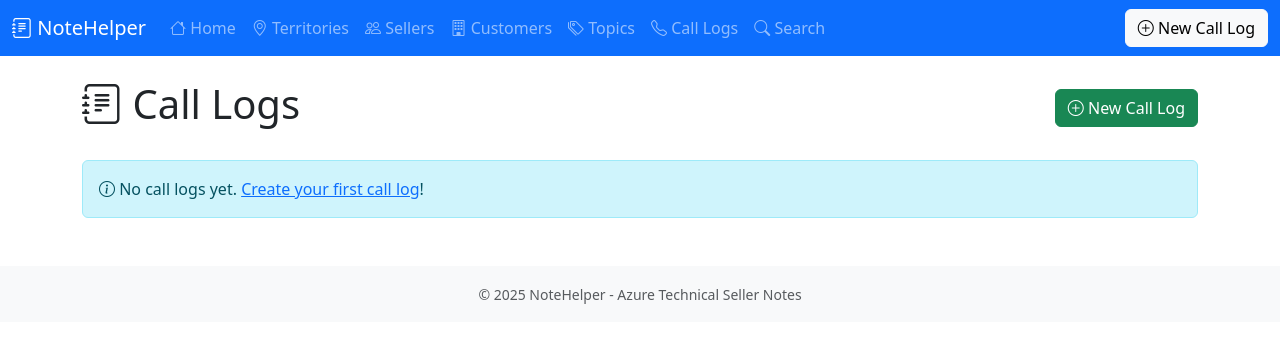
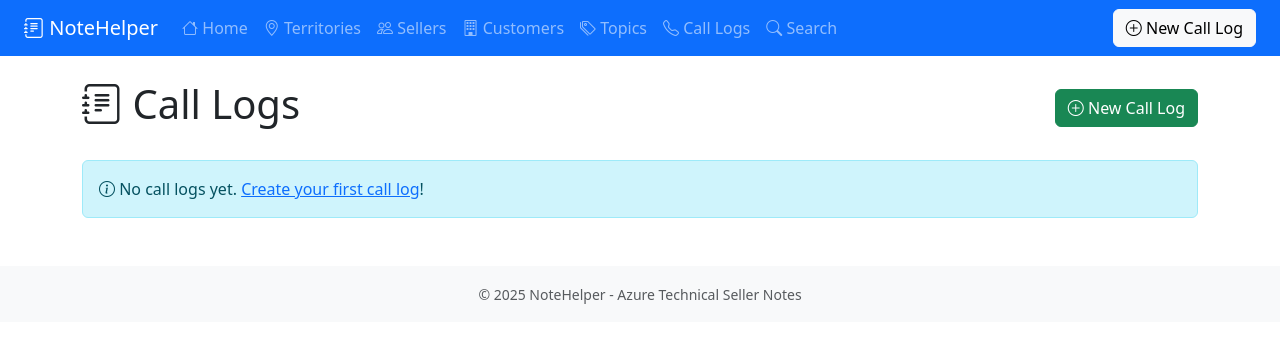
Before and after one commit to rablaine/NoteHelper, a Flask app: page /call-logs in a window 1280 px wide. Shown: the top 343 px of the page. Run offline with Flask 3, Linux system fonts and the light colour scheme; data that the repository does not hold is empty.

Commit message:
style: add horizontal padding to navbar
- Add px-4 class to navbar container-fluid
- Provides breathing room from browser edges
- Background color still spans edge to edge
- Content has better visual spacing

```diff
--- a/templates/base.html
+++ b/templates/base.html
@@ -14,7 +14,7 @@
 <body>
     <!-- Navigation -->
     <nav class="navbar navbar-expand-lg navbar-dark bg-primary">
-        <div class="container-fluid">
+        <div class="container-fluid px-4">
             <a class="navbar-brand" href="{{ url_for('index') }}">
                 <i class="bi bi-journal-text"></i> NoteHelper
             </a>
```
